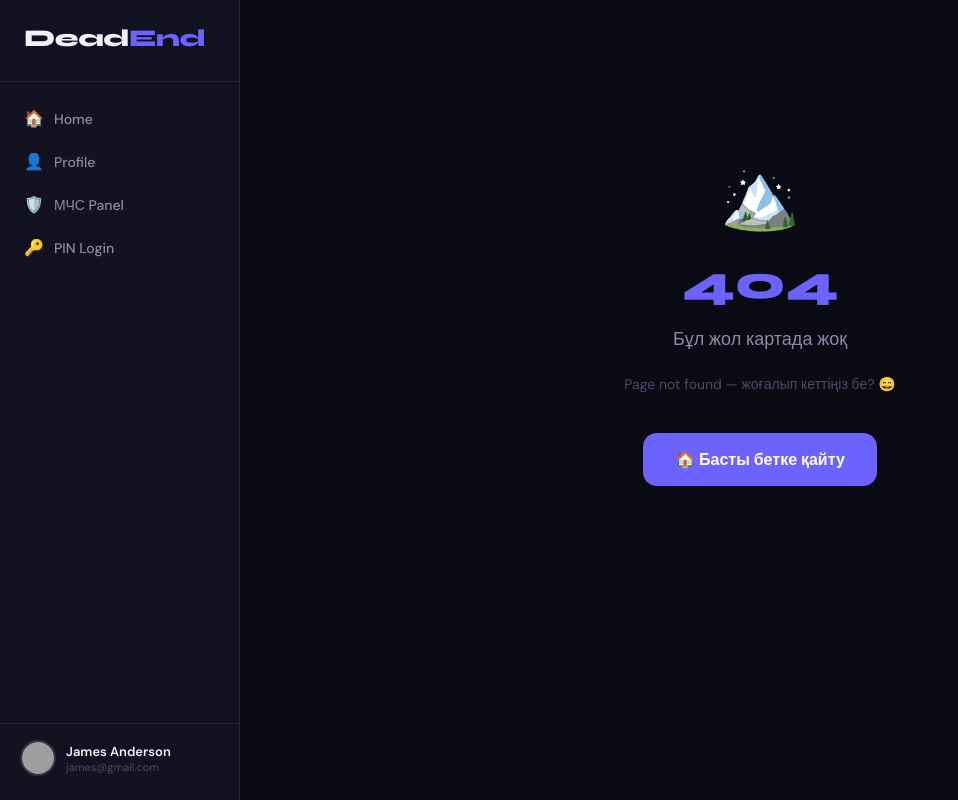
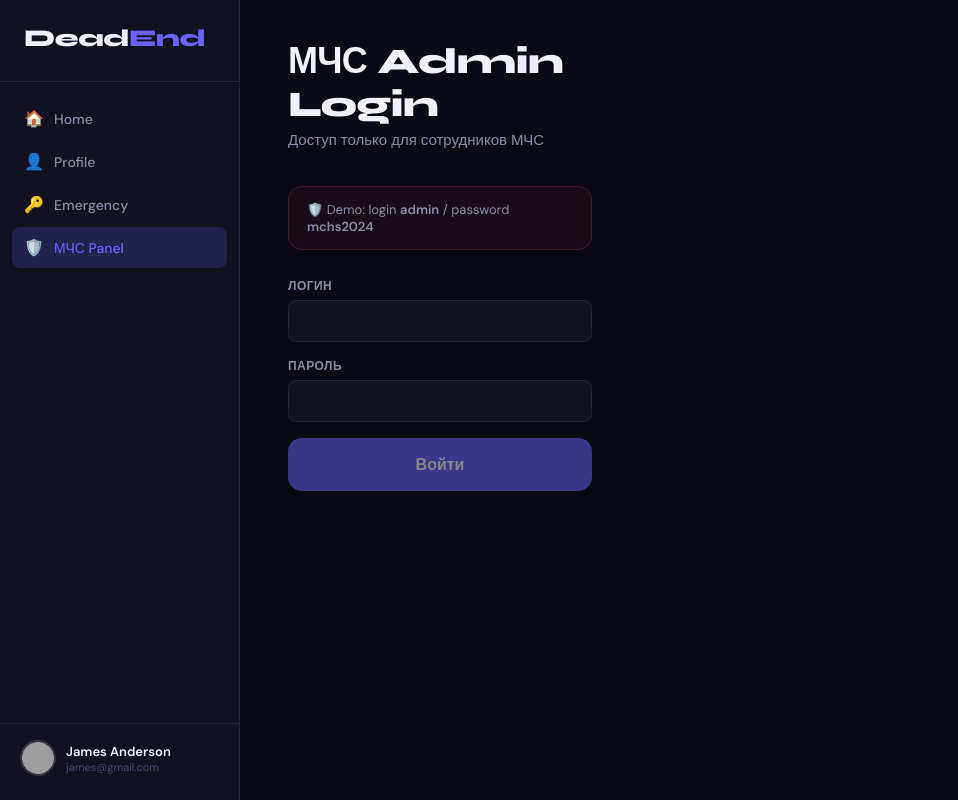
Before and after one commit to MAL-Auyl/DeadEnd, a React (Vite) app: page /admin-login in a window 1280 px wide. Before the commit this address had no page. Shown: the whole page, without its empty margins (0-958 px from the left). Built offline with nearby package versions, Linux system fonts and the light colour scheme; grey boxes are pictures that could not be loaded.

Commit message:
Add admin route

```diff
--- a/src/App.jsx
+++ b/src/App.jsx
@@ -1,4 +1,4 @@
-import { BrowserRouter, Routes, Route, NavLink, useNavigate } from 'react-router-dom';
+import { BrowserRouter, Routes, Route, NavLink, Navigate, useNavigate } from 'react-router-dom';
 import { TripProvider, useTrip } from './context/TripContext';
 import Home from './pages/Home';
 import PlaceDetail from './pages/PlaceDetail';
@@ -6,6 +6,7 @@ import PlanTrip from './pages/PlanTrip';
 import Tracking from './pages/Tracking';
 import Profile from './pages/Profile';
 import AdminPanel from './pages/AdminPanel';
+import AdminLogin from './pages/AdminLogin';
 import PinLogin from './pages/PinLogin';
 import NotFound from './pages/NotFound';
 import './index.css';
@@ -21,24 +22,37 @@ function Notifications() {
   );
 }
 
+function ProtectedRoute({ role, children }) {
+  const { user } = useTrip();
+  if (user.role !== role) {
+    return <Navigate to={role === 'admin' ? '/admin-login' : '/'} replace />;
+  }
+  return children;
+}
+
+const TOURIST_LINKS = [
+  { to: '/', icon: '🏠', label: 'Home' },
+  { to: '/profile', icon: '👤', label: 'Profile' },
+  { to: '/pin', icon: '🔑', label: 'Emergency' },
+];
+
+const ADMIN_LINKS = [
+  { to: '/admin', icon: '🛡️', label: 'Dashboard' },
+];
+
 function Sidebar() {
-  const { activeTrip, user } = useTrip();
+  const { activeTrip, user, logout } = useTrip();
   const navigate = useNavigate();
-
-  const links = [
-    { to: '/', icon: '🏠', label: 'Home' },
-    { to: '/profile', icon: '👤', label: 'Profile' },
-    { to: '/admin', icon: '🛡️', label: 'МЧС Panel' },
-    { to: '/pin', icon: '🔑', label: 'PIN Login' },
-  ];
+  const isAdmin = user.role === 'admin';
+  const links = isAdmin ? ADMIN_LINKS : TOURIST_LINKS;
 
   return (
     <aside className="sidebar">
-      <div className="sidebar-logo" onClick={() => navigate('/')}>
+      <div className="sidebar-logo" onClick={() => navigate(isAdmin ? '/admin' : '/')}>
         <span className="logo-dead">Dead</span><span className="logo-end">End</span>
       </div>
 
-      {activeTrip && (
+      {!isAdmin && activeTrip && (
         <div className="sidebar-trip-badge" onClick={() => navigate('/tracking')}>
           <span className="trip-pulse"></span>
           <span>Active trip</span>
@@ -48,18 +62,36 @@ function Sidebar() {
 
       <nav className="sidebar-nav">
         {links.map(l => (
-          <NavLink key={l.to} to={l.to} end={l.to === '/'} className={({ isActive }) => `nav-link ${isActive ? 'nav-active' : ''}`}>
+          <NavLink key={l.to} to={l.to} end={l.to === '/' || l.to === '/admin'} className={({ isActive }) => `nav-link ${isActive ? 'nav-active' : ''}`}>
             <span className="nav-icon">{l.icon}</span>
             <span>{l.label}</span>
           </NavLink>
         ))}
+
+        {isAdmin && (
+          <button
+            className="nav-link"
+            style={{ width: '100%', textAlign: 'left', background: 'none', border: 'none', cursor: 'pointer' }}
+            onClick={() => { logout(); navigate('/'); }}
+          >
+            <span className="nav-icon">🚪</span>
+            <span>Выйти</span>
+          </button>
+        )}
+
+        {!isAdmin && (
+          <NavLink to="/admin-login" className={({ isActive }) => `nav-link ${isActive ? 'nav-active' : ''}`}>
+            <span className="nav-icon">🛡️</span>
+            <span>МЧС Panel</span>
+          </NavLink>
+        )}
       </nav>
 
       <div className="sidebar-user">
         <img src={user.photo} alt="" className="sidebar-avatar" />
         <div>
           <div className="sidebar-name">{user.firstName} {user.lastName}</div>
-          <div className="sidebar-email">{user.email}</div>
+          <div className="sidebar-email">{isAdmin ? '🛡️ Admin' : user.email}</div>
         </div>
       </div>
     </aside>
@@ -73,13 +105,22 @@ function Layout() {
       <main className="app-main">
         <Notifications />
         <Routes>
+          {/* Tourist routes */}
           <Route path="/" element={<Home />} />
           <Route path="/place/:id" element={<PlaceDetail />} />
           <Route path="/plan/:id" element={<PlanTrip />} />
           <Route path="/tracking" element={<Tracking />} />
           <Route path="/profile" element={<Profile />} />
-          <Route path="/admin" element={<AdminPanel />} />
           <Route path="/pin" element={<PinLogin />} />
+
+          {/* Admin routes */}
+          <Route path="/admin-login" element={<AdminLogin />} />
+          <Route path="/admin" element={
+            <ProtectedRoute role="admin">
+              <AdminPanel />
+            </ProtectedRoute>
+          } />
+
           <Route path="*" element={<NotFound />} />
         </Routes>
       </main>
--- a/src/context/TripContext.jsx
+++ b/src/context/TripContext.jsx
@@ -1,5 +1,5 @@
-import { createContext, useContext, useState, useEffect, useRef, useCallback } from 'react';
-import { MOCK_USER } from '../data/places';
+import { createContext, useContext, useState, useEffect, useRef } from 'react';
+import { MOCK_USER, ADMIN_CREDENTIALS } from '../data/places';
 
 const TripContext = createContext(null);
 
@@ -26,7 +26,6 @@ export function TripProvider({ children }) {
   const etaTimerRef = useRef(null);
   const etaAlertedRef = useRef({ thirtyMin: false, oneHour: false });
 
-  // ── Live ETA автоалерт ──
   useEffect(() => {
     if (etaTimerRef.current) clearInterval(etaTimerRef.current);
     if (!activeTrip || activeTrip.status !== 'active' || !activeTrip.expectedReturn) return;
@@ -41,29 +40,23 @@ export function TripProvider({ children }) {
       const diffMs = returnTime - now;
       const diffMin = Math.round(diffMs / 60000);
 
-      // 30 минут қалғанда ескерту
       if (diffMin <= 30 && diffMin > 0 && !etaAlertedRef.current.thirtyMin) {
         etaAlertedRef.current.thirtyMin = true;
         addNotification(`⏰ ${activeTrip.placeName} — қайтуға ${diffMin} минут қалды!`, 'info');
       }
 
-      // Уақыт өтсе — контактілерге алерт
       if (diffMin <= 0 && diffMin > -30 && !etaAlertedRef.current.oneHour) {
         etaAlertedRef.current.oneHour = true;
         addNotification(`🚨 Қайту уақыты өтті! Контактілерге хабар жіберілді.`, 'danger');
         setActiveTrip(prev => prev ? { ...prev, status: 'overdue' } : prev);
       }
-    }, 30000); // 30 сек сайын тексер
+    }, 30000);
 
     return () => clearInterval(etaTimerRef.current);
   }, [activeTrip?.id, activeTrip?.expectedReturn, activeTrip?.status]);
 
-  // ── Online/offline detection ──
   useEffect(() => {
-    const goOnline = () => {
-      setIsOnline(true);
-      syncPendingData();
-    };
+    const goOnline = () => { setIsOnline(true); syncPendingData(); };
     const goOffline = () => setIsOnline(false);
     window.addEventListener('online', goOnline);
     window.addEventListener('offline', goOffline);
@@ -73,7 +66,6 @@ export function TripProvider({ children }) {
     };
   }, []);
 
-  // ── GPS watchPosition — үздіксіз жаңару ──
   useEffect(() => {
     if (!activeTrip || activeTrip.status === 'completed') {
       if (watchId.current) {
@@ -82,26 +74,19 @@ export function TripProvider({ children }) {
       }
       return;
     }
-
     if (!navigator.geolocation) return;
 
     watchId.current = navigator.geolocation.watchPosition(
       (pos) => {
         const coords = { lat: pos.coords.latitude, lng: pos.coords.longitude, accuracy: pos.coords.accuracy };
         setCurrentCoords(coords);
-
-        // Офлайн болса — pending queue-ға қос
         if (!navigator.onLine) {
           pendingSync.current.push({ type: 'coords', coords, time: Date.now() });
           safeSet('deadend_pending', pendingSync.current);
         }
-
-        // Чекпоинт жетті ме тексер
         checkCheckpointProximity(coords);
       },
-      (err) => {
-        console.warn('GPS error:', err.code);
-      },
+      (err) => { console.warn('GPS error:', err.code); },
       { enableHighAccuracy: true, maximumAge: 10000, timeout: 15000 }
     );
 
@@ -113,20 +98,15 @@ export function TripProvider({ children }) {
     };
   }, [activeTrip?.id, activeTrip?.status]);
 
-  // ── Автоматты чекпоинт proximity тексеру ──
   function checkCheckpointProximity(coords) {
     setActiveTrip(prev => {
       if (!prev) return prev;
       const checkpoints = prev.checkpoints || [];
       const nextIdx = checkpoints.findIndex(cp => cp.status === 'pending');
       if (nextIdx < 0) return prev;
-
       const cp = checkpoints[nextIdx];
       if (!cp.coords) return prev;
-
       const dist = getDistanceKm(coords.lat, coords.lng, cp.coords.lat, cp.coords.lng);
-
-      // 2 км радиуста болса — автоматты "arrived"
       if (dist < 2) {
         addNotification(`📍 ${cp.name} чекпоинтіне жеттіңіз! ✅`, 'success');
         return {
@@ -136,8 +116,6 @@ export function TripProvider({ children }) {
           ),
         };
       }
-
-      // Чекпоинтке жету уақыты өтіп кетсе — алерт
       if (prev.expectedReturn) {
         const now = new Date();
         const returnTime = new Date();
@@ -147,12 +125,10 @@ export function TripProvider({ children }) {
           addNotification(`⚠️ Қайту уақыты өтті! Контактілерге хабар жіберілді.`, 'danger');
         }
       }
-
       return prev;
     });
   }
 
-  // ── Офлайн деректерді синхронизациялау ──
   function syncPendingData() {
     const pending = safeGet('deadend_pending', []);
     if (pending.length > 0) {
@@ -162,7 +138,6 @@ export function TripProvider({ children }) {
     }
   }
 
-  // ── Координаттар арасындағы қашықтық (Haversine) ──
   function getDistanceKm(lat1, lng1, lat2, lng2) {
     const R = 6371;
     const dLat = (lat2 - lat1) * Math.PI / 180;
@@ -176,6 +151,21 @@ export function TripProvider({ children }) {
     if (activeTrip) safeSet('deadend_trip', activeTrip);
     else safeRemove('deadend_trip');
   }, [activeTrip]);
+
+  function login(credentials) {
+    if (
+      credentials.login === ADMIN_CREDENTIALS.login &&
+      credentials.password === ADMIN_CREDENTIALS.password
+    ) {
+      setUser(prev => ({ ...prev, role: 'admin' }));
+      return true;
+    }
+    return false;
+  }
+
+  function logout() {
+    setUser(prev => ({ ...prev, role: 'tourist' }));
+  }
 
   function startTrip(place, config) {
     if (startLock.current) return null;
@@ -265,7 +255,7 @@ export function TripProvider({ children }) {
 
   return (
     <TripContext.Provider value={{
-      user, updateUser,
+      user, updateUser, login, logout,
       activeTrip, startTrip, stopTrip, triggerSOS, updateCheckpoint,
       notifications, addNotification,
       currentCoords, isOnline,
--- a/src/data/places.js
+++ b/src/data/places.js
@@ -168,7 +168,10 @@ export const MOCK_USER = {
     { name: 'Sagadat', phone: '+7 775 345 1213', relation: 'Guide' },
   ],
   pin: '482916',
+  role: 'tourist',
 };
+
+export const ADMIN_CREDENTIALS = { login: 'admin', password: 'mchs2024' };
 
 export const MOCK_ACTIVE_TOURISTS = [
   {
--- /dev/null
+++ b/src/pages/AdminLogin.jsx
@@ -0,0 +1,70 @@
+import { useState } from 'react';
+import { useNavigate } from 'react-router-dom';
+import { useTrip } from '../context/TripContext';
+
+export default function AdminLogin() {
+  const [form, setForm] = useState({ login: '', password: '' });
+  const [error, setError] = useState('');
+  const { login } = useTrip();
+  const navigate = useNavigate();
+
+  function handleSubmit(e) {
+    e.preventDefault();
+    if (login(form)) {
+      navigate('/admin');
+    } else {
+      setError('Неверный логин или пароль');
+      setForm(p => ({ ...p, password: '' }));
+    }
+  }
+
+  return (
+    <div className="page" style={{ maxWidth: 400 }}>
+      <h1 className="page-title">МЧС Admin Login</h1>
+      <p className="page-sub">Доступ только для сотрудников МЧС</p>
+
+      <div style={{
+        background: 'rgba(255,71,87,0.06)', border: '1px solid rgba(255,71,87,0.2)',
+        borderRadius: 'var(--radius)', padding: '14px 18px', marginBottom: 28,
+        fontSize: 13, color: 'var(--text2)',
+      }}>
+        🛡️ Demo: login <b>admin</b> / password <b>mchs2024</b>
+      </div>
+
+      <form onSubmit={handleSubmit}>
+        <div className="form-group" style={{ marginBottom: 16 }}>
+          <label className="form-label">Логин</label>
+          <input
+            className="form-input"
+            value={form.login}
+            onChange={e => setForm(p => ({ ...p, login: e.target.value }))}
+            autoComplete="username"
+          />
+        </div>
+        <div className="form-group" style={{ marginBottom: 16 }}>
+          <label className="form-label">Пароль</label>
+          <input
+            type="password"
+            className="form-input"
+            value={form.password}
+            onChange={e => setForm(p => ({ ...p, password: e.target.value }))}
+            autoComplete="current-password"
+          />
+        </div>
+
+        {error && (
+          <div style={{ color: 'var(--red)', fontSize: 13, marginBottom: 12 }}>{error}</div>
+        )}
+
+        <button
+          type="submit"
+          className="btn btn-primary btn-full btn-lg"
+          disabled={!form.login || !form.password}
+          style={{ opacity: (!form.login || !form.password) ? 0.5 : 1 }}
+        >
+          Войти
+        </button>
+      </form>
+    </div>
+  );
+}
```
